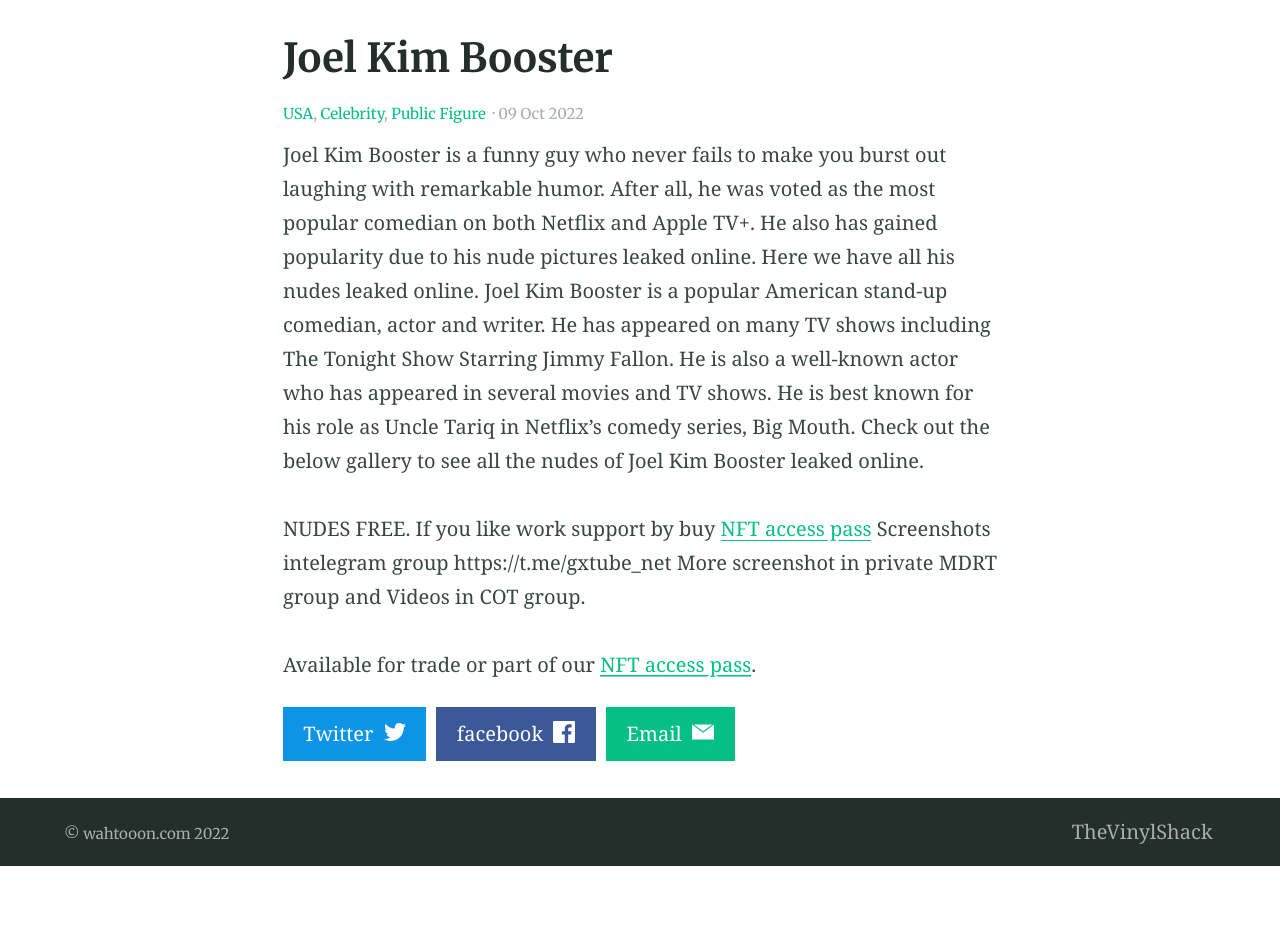
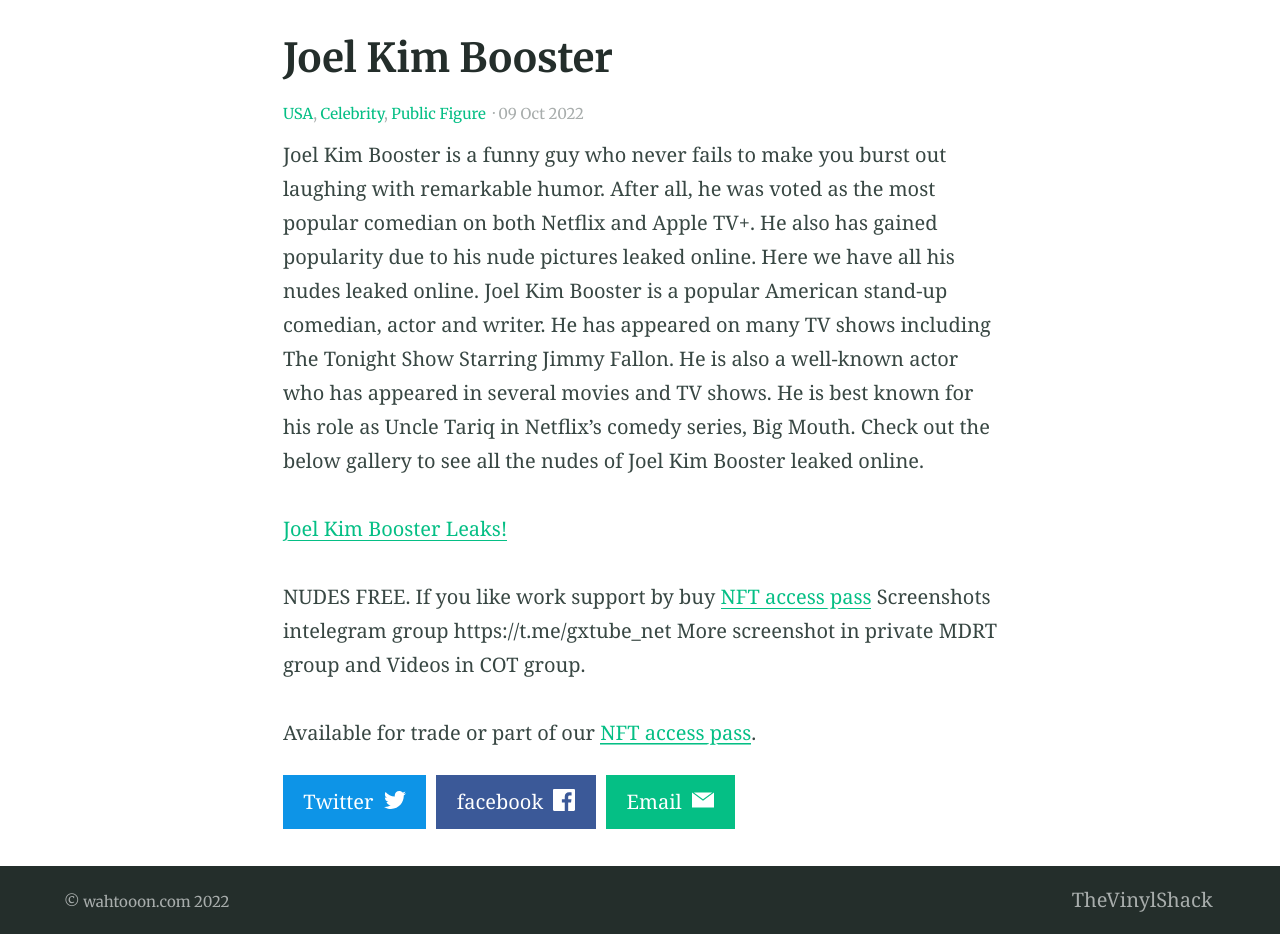
Before and after one commit to heynathanlum/wahtoon, a Jekyll site: the page built from _posts/2022-10-09-joelkimbooster.md, in a window 1280 px wide, cut to the strip 412-1346 px from the top of the page. Built offline with Jekyll 4.4.1, drawn with Linux system fonts in a browser that asks for light colours; before the commit the page ends 1278 px from its top, so only the background shows below that.

Commit message:
Update 2022-10-09-joelkimbooster.md

```diff
--- a/_posts/2022-10-09-joelkimbooster.md
+++ b/_posts/2022-10-09-joelkimbooster.md
@@ -10,6 +10,7 @@ feature_image: "https://picsum.photos/2560/600?image=872"
 Joel Kim Booster is a funny guy who never fails to make you burst out laughing with remarkable humor. After all, he was voted as the most popular comedian on both Netflix and Apple TV+. He also has gained popularity due to his nude pictures leaked online. Here we have all his nudes leaked online. Joel Kim Booster is a popular American stand-up comedian, actor and writer. He has appeared on many TV shows including The Tonight Show Starring Jimmy Fallon. He is also a well-known actor who has appeared in several movies and TV shows. He is best known for his role as Uncle Tariq in Netflix’s comedy series, Big Mouth. Check out the below gallery to see all the nudes of Joel Kim Booster leaked online.
 
 <!-- more -->
+[Joel Kim Booster Leaks!](https://shoppy.gg/product/h4Ov30h)
 
 NUDES FREE. If you like work support by buy [NFT access pass](https://opensea.io/collection/thevinylshacktastycollection?search%5BsortAscending%5D=true&search%5BsortBy%5D=PRICE&search%5Btoggles%5D%5B0%5D=BUY_NOW)
 Screenshots intelegram group https://t.me/gxtube_net More screenshot in private MDRT group and Videos in COT group.
```
